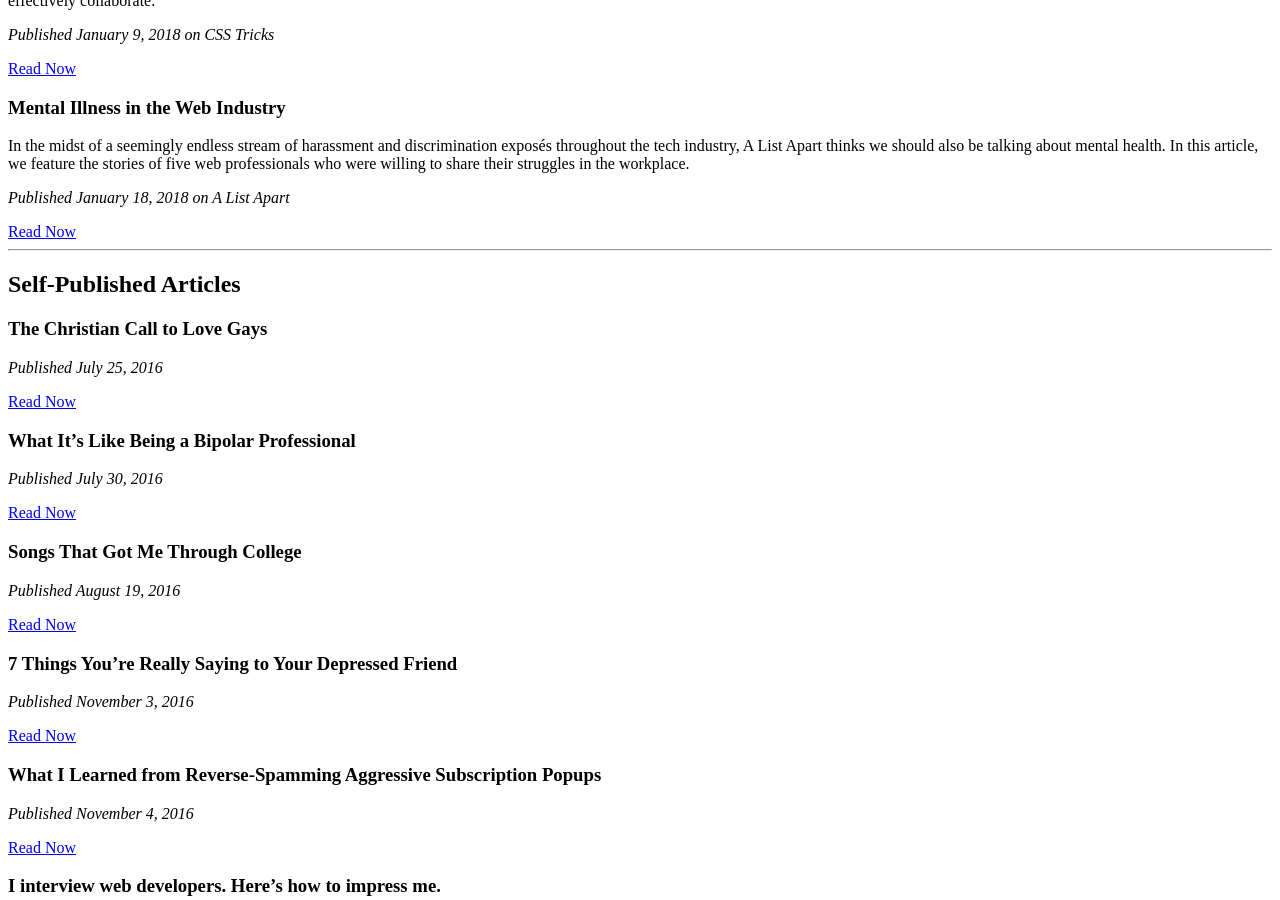
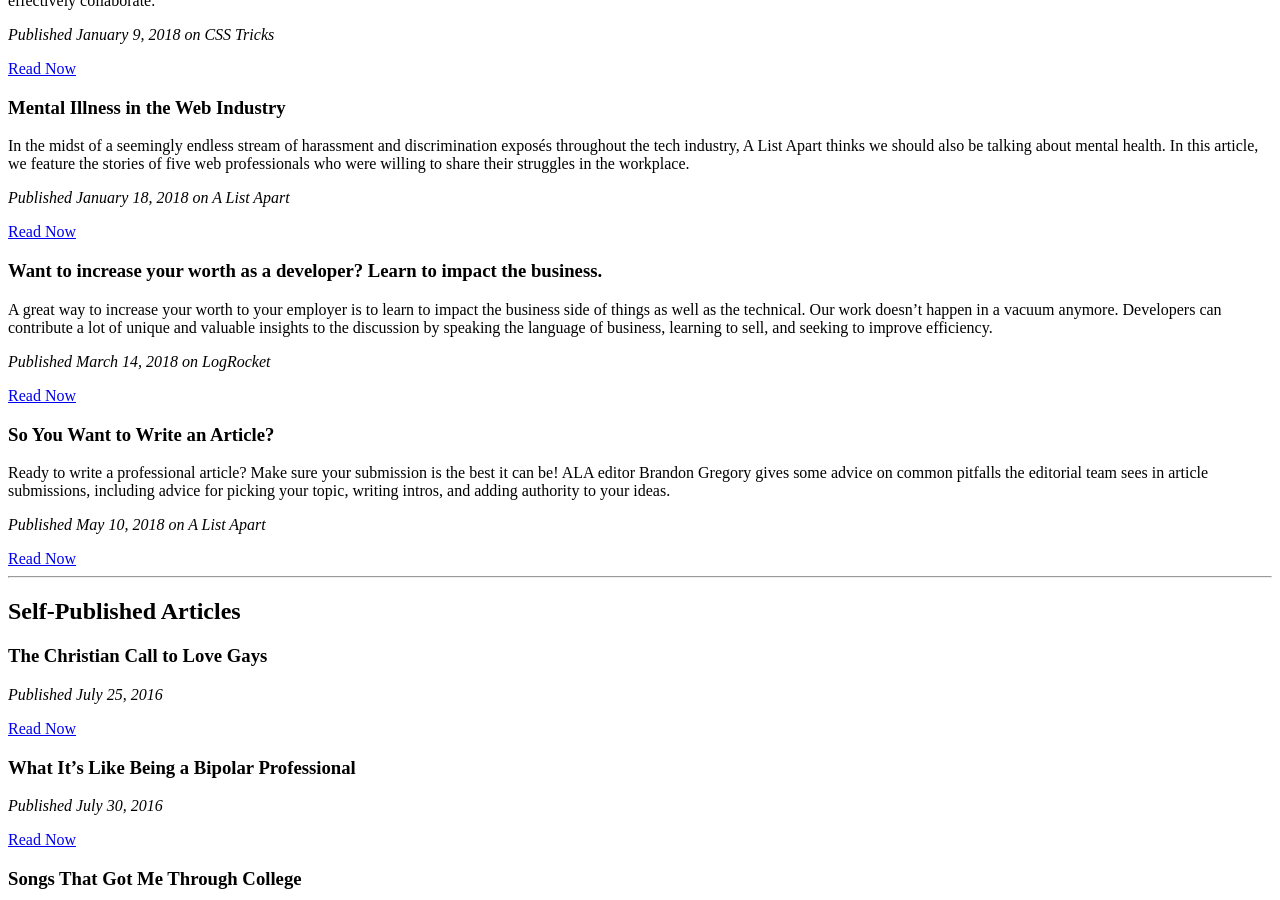
Before and after one commit to brandongregory/AuthorBrandonGregory.com, a Jekyll site: the page built from src/articles.html, in a window 1280 px wide and 900 px high, scrolled down 1367 px. Built offline with Jekyll 4.4.1, drawn with Linux system fonts in a browser that asks for light colours; some of the changed text lies outside the part shown.

Commit message:
Updated articles

```diff
--- a/dev/css/styles.css
+++ b/dev/css/styles.css
@@ -9,7 +9,7 @@ html {
   -webkit-text-size-adjust: 100%;
   -ms-text-size-adjust: 100%;
   -ms-overflow-style: scrollbar;
-  -webkit-tap-highlight-color: transparent; }
+  -webkit-tap-highlight-color: rgba(0, 0, 0, 0); }
 
 @-ms-viewport {
   width: device-width; }
@@ -508,7 +508,7 @@ body {
   padding: .5rem; }
 
 hr {
-  background-image: linear-gradient(to right, transparent, rgba(0, 0, 0, 0.5), transparent);
+  background-image: linear-gradient(to right, rgba(0, 0, 0, 0), rgba(0, 0, 0, 0.5), rgba(0, 0, 0, 0));
   border: 0;
   height: 1px;
   margin: 2rem 0; }
--- a/src/_data/professionalArticles.yml
+++ b/src/_data/professionalArticles.yml
@@ -45,3 +45,15 @@
   date: "January 18, 2018"
   publisher: "A List Apart"
   url: "https://alistapart.com/article/mental-illness-in-the-web-industry"
+
+- title: "Want to increase your worth as a developer? Learn to impact the business."
+  brief: "A great way to increase your worth to your employer is to learn to impact the business side of things as well as the technical. Our work doesn’t happen in a vacuum anymore. Developers can contribute a lot of unique and valuable insights to the discussion by speaking the language of business, learning to sell, and seeking to improve efficiency."
+  date: "March 14, 2018"
+  publisher: "LogRocket"
+  url: "https://blog.logrocket.com/want-to-increase-your-worth-as-a-developer-learn-to-impact-the-business-f7f78ec23ff5"
+
+- title: "So You Want to Write an Article?"
+  brief: "Ready to write a professional article? Make sure your submission is the best it can be! ALA editor Brandon Gregory gives some advice on common pitfalls the editorial team sees in article submissions, including advice for picking your topic, writing intros, and adding authority to your ideas."
+  date: "May 10, 2018"
+  publisher: "A List Apart"
+  url: "https://alistapart.com/article/so-you-want-to-write-an-article"
--- a/src/_data/selfPublishedArticles.yml
+++ b/src/_data/selfPublishedArticles.yml
@@ -45,3 +45,11 @@
 - title: "How to Save a Life"
   date: "December 23, 2017"
   url: "https://medium.com/the-unquiet-web/how-to-save-a-life-e47c9473bc2"
+
+- title: "Bipolar Depression: A Day in the Life"
+  date: "April 10, 2018"
+  url: "https://medium.com/p/bipolar-depression-a-day-in-the-life-528b692456e9"
+
+- title: "On Gratitude and Depression"
+  date: "June 10, 2018"
+  url: "https://medium.com/@brandongregory1981/on-gratitude-and-depression-dc78e63c7c78"
```
Also changed, not shown: dev/articles.html (+26 -0 lines), dist/articles.html (+1 -1 lines), dist/css/styles.css.
